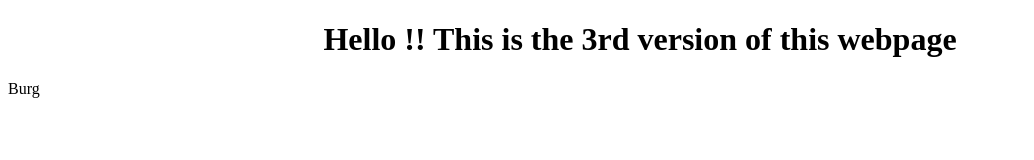
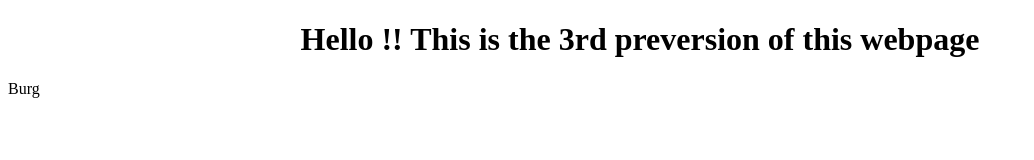
Before and after one commit to AMITSINGHHACKS/devops, a plain HTML site: page index.html in a window 1280 px wide. Shown: the whole page, without its empty margins (0-1034 px from the left). Drawn offline with Linux system fonts and the light colour scheme.

Commit message:
3rd pre Version

```diff
--- a/index.html
+++ b/index.html
@@ -6,6 +6,6 @@
 <style>
     h1 {text-align: center;}
     </style>
-<h1>Hello !! This is the 3rd  version of this webpage</h1>
+<h1>Hello !! This is the 3rd preversion of this webpage</h1>
 <p>Burg</P>
 	</html>
```
